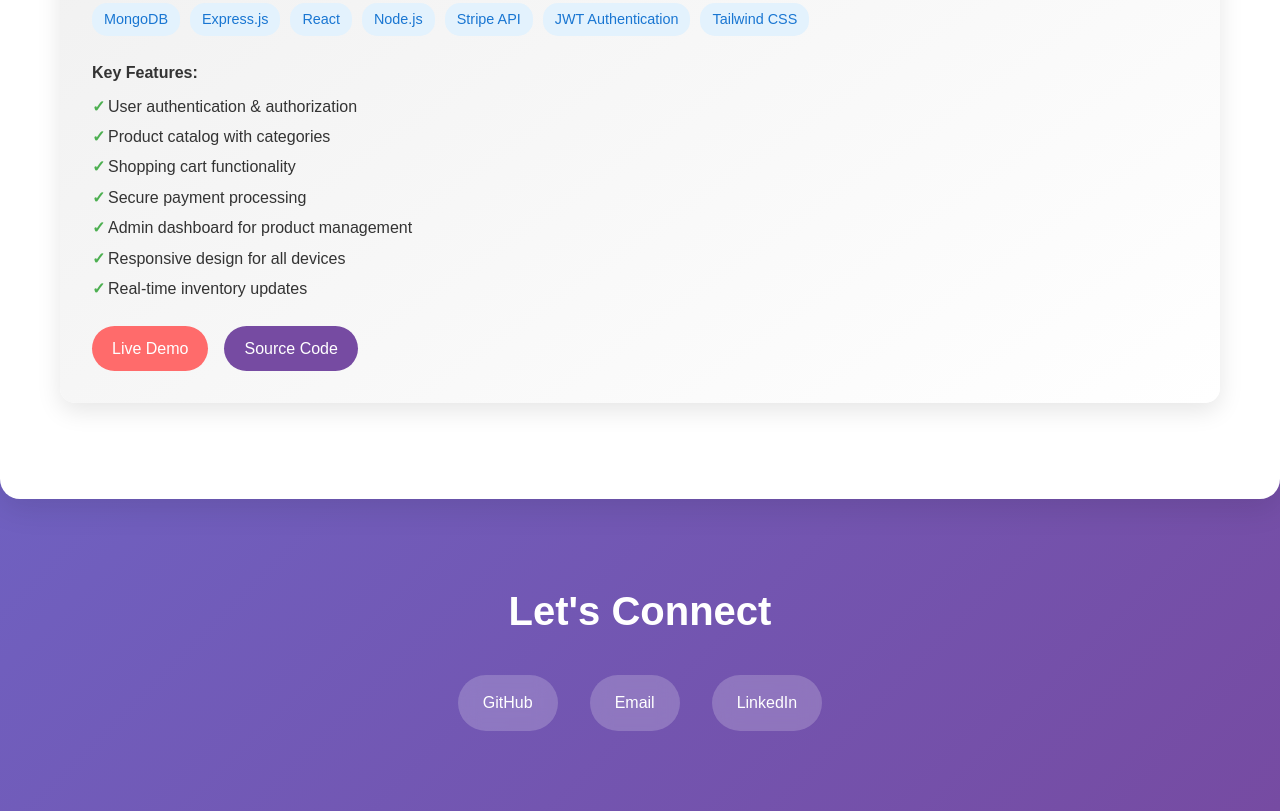
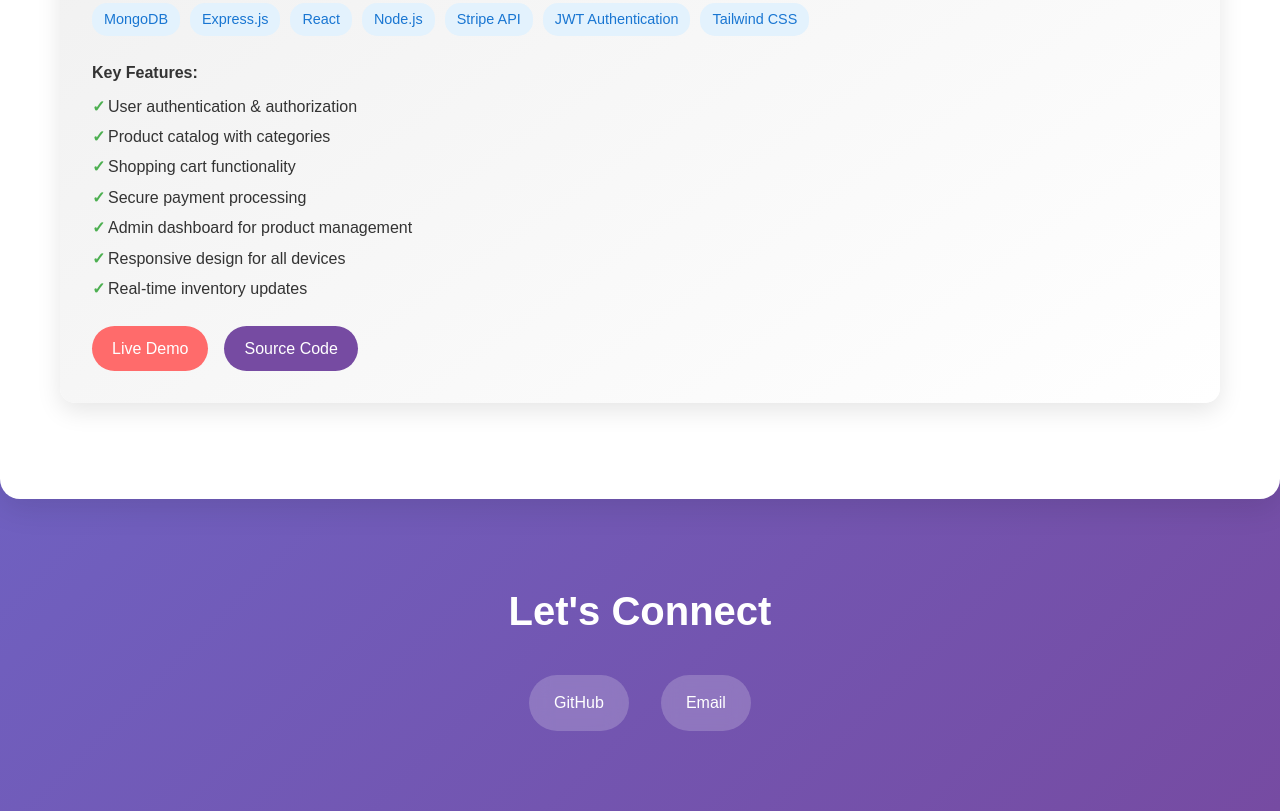
Before and after one commit to ChukwukaRosemary23/ChukwukaRosemary23.github.io, a plain HTML site: page index.html in a window 1280 px wide. Shown: the part 1714-2525 px from the top of the page. Drawn offline with Linux system fonts and the light colour scheme.

Commit message:
Update index.html

```diff
--- a/index.html
+++ b/index.html
@@ -474,7 +474,6 @@
                 <div class="contact-links">
                     <a href="https://github.com/ChukwukaRosemary23" target="_blank" class="contact-link">GitHub</a>
                     <a href="mailto:chukwukarosemary2020@gmail.com" class="contact-link">Email</a>
-                    <a href="https://www.linkedin.com/in/chukwuka-rosemary-0944b9244" target="_blank" class="contact-link">LinkedIn</a>
                 </div>
             </div>
         </section>
```
